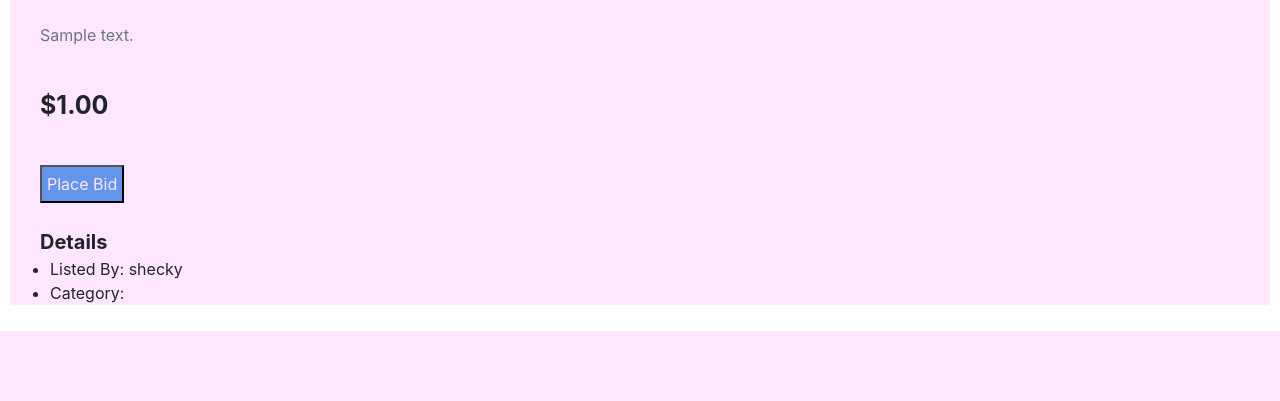
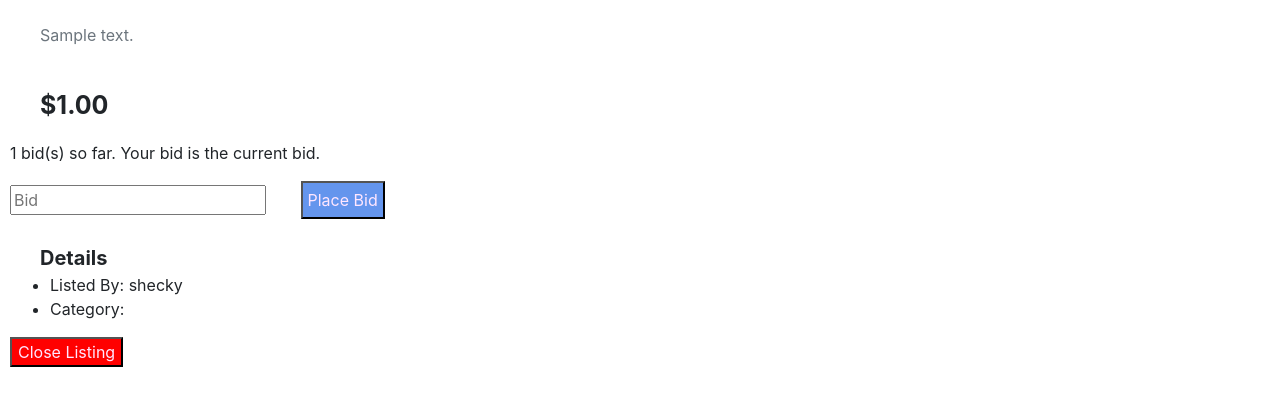
Before and after one commit to Daley876/commerce, a Django app: page /listings/1 in a window 1280 px wide. Shown: the part 474-875 px from the top of the page. Before the commit the page ends 805 px from the top, so only its background shows below. Run offline with Django 3.2, Linux system fonts and the light colour scheme; a user stored in the database is signed in; data comes from the database, SQL or seed files in the repository; both versions use the stored data as it was after the commit; tables that the repository leaves empty hold one stand-in row (values such as "Sample post"); one stand-in notice (Sample message) is shown; some libraries are stand-ins or nearby versions.

Commit message:
Completed Bidding and close listing features

```diff
--- a/commerce/createList/admin.py
+++ b/commerce/createList/admin.py
@@ -5,7 +5,8 @@ from .models import Listing,Category
 class CatAdmin(admin.ModelAdmin):
     list_display = ("code","name")
 class ListingAdmin(admin.ModelAdmin):
-    list_display = ("id","title","description","bid","url","category_name","userID",
+    list_display = ("id","title","description","bid","startingBid","currBidBy",
+                    "url","category_name","userID",
                     "createDateTime") #  comma at the end is mandatory
 
 admin.site.register(Listing,ListingAdmin)
--- a/commerce/createList/models.py
+++ b/commerce/createList/models.py
@@ -12,11 +12,12 @@ class Listing(models.Model):
     title = models.CharField(max_length=36)
     description = models.TextField()
     bid = models.FloatField()
+    startingBid = models.FloatField(default=0.00)
+    currBidBy = models.ForeignKey(User, on_delete=models.CASCADE,related_name="currBidUser",default=1)
     url = models.TextField(max_length=250,blank=True)
     category_name = models.ForeignKey(Category, on_delete=models.CASCADE,default="NONE",related_name="cats")
     userID = models.ForeignKey(User, on_delete=models.CASCADE,related_name="createUser",default=1)
     createDateTime = models.CharField(max_length=60,default="NONE")
 
-
     def __str__(self):
         return f"{self.id}"
--- a/commerce/createList/views.py
+++ b/commerce/createList/views.py
@@ -39,7 +39,8 @@ def createListing(request,idNo):
             UserIdNum = User.objects.get(id=idNo)
 
             #saves new listing
-            Listing.objects.create(title=newTitle,description=newDesc,bid=newBid,url=newUrl,
+            Listing.objects.create(title=newTitle,description=newDesc,bid=newBid,
+                                   startingBid=newBid,url=newUrl,
                                    category_name=newCat,createDateTime=createDate,userID=UserIdNum)
             return HttpResponseRedirect(reverse("auctions:index"))
 
--- a/commerce/listings/templates/listings/index.html
+++ b/commerce/listings/templates/listings/index.html
@@ -2,28 +2,34 @@
 
 
 {% block body %}
+
+    {% if closedMsg %}
+        <strong>{{ closedMsg }}</strong>
+        {% elif winMsg %}
+        <strong>{{ winMsg }}</strong>
+
+    {% else %}
         <strong style="font-size: 40px;">Listing: {{ posting.title }}</strong><br>
 
-
+        <!-- WATCHLIST ACTION BUTTON-->
         {% if items %}
             <form action="{% url 'listings:del'%}"  method="post" >
                 {% csrf_token %}
-            <input type="hidden" value="{{ posting.id }}" name="listingID">
+                <input type="hidden" value="{{ posting.id }}" name="listingIDwatch">
                 <input style="background-color: darkslategray; color: #ffe6ff" type="submit"
                        value="Remove from watchlist">
             </form>
         {% else %}
             <form action="{% url 'listings:add'%}" method="POST" >
                 {% csrf_token %}
-        <input type="hidden" value="{{ posting.id }}" name="listingID">
+                <input type="hidden" value="{{ posting.id }}" name="listingIDwatch">
                 <input style="background-color: darkslategray; color: #ffe6ff" type="submit"
                        value="Add To Watchlist">
             </form>
         {% endif %}
 
 
-
-    <div style="width: 100%; background-color:#ffe6ff;">
+        <!-- START OF LISTING DETAILS-->
         <div style="padding-top: 20px;">
 
             <div style="width: 305px;">
@@ -38,12 +44,32 @@
             </div><br>
             <div>  <!-- floatformat:2 sets the decimal places for the value given value-->
                 <p style="font-size: 25px;margin-left:  30px;"><b>${{ posting.bid|floatformat:2}}</b></p>
+            </div>
+            <p>{{ numBids }} {{ bidMsg }}</p> <!-- listing bid messages-->
+            <div>
+
+    <!-- PLACE BID FORM-->
+                <form method="post" action="{% url 'listings:bid' %}">
+                    {% csrf_token %}
+                    <input type="text" name="bidAmt" placeholder="Bid">
+                    <input type="hidden" value="{{ posting.id }}" name="listingID">
+
+                    {% if messages and not method%}
+                        {% for msg in messages %}
+                            {% if msg.tags %}
+                                <script><!-- to use alerts then the script tags must be used-->
+                                alert("{{ msg }}")
+                                </script>
+                            {% endif %}
+                        {% endfor %}
+                    {% endif %}
+
+                    <input type="submit" style="padding: 5px;
+                background-color: cornflowerblue; color: #ffe6ff;margin-left: 30px;"
+                           value="Place Bid">
+                </form>
+
             </div><br>
-            <div>
-                <button style="padding: 5px;
-                background-color: cornflowerblue; color: #ffe6ff;margin-left: 30px;">
-                    Place Bid</button>
-        </div> <br>
             <div>
                 <strong style="margin-left:  30px; font-size: 20px;">Details</strong> </div>
             <ul>
@@ -51,11 +77,21 @@
                 <li>  Category: {{ posting.category_name }}</li>
             </ul>
         </div>
+        <!-- END OF LISTING DETAILS-->
 
-        </div>
-    </div>
+        <!--CLOSE LISTING ACTIONS   -->
+
+        {% if ownedListing %}
+            <form action="{% url 'listings:close'%}"  method="post" >
+                {% csrf_token %}
+                <input type="hidden" value="{{ posting.id }}" name="postingID">
+                <input style="background-color: red; color: #ffe6ff" type="submit"
+                       value="Close Listing">
+            </form><br>
 
 
+        {% endif %}
 
+    {% endif %}
 
 {% endblock %}
--- a/commerce/listings/urls.py
+++ b/commerce/listings/urls.py
@@ -5,10 +5,17 @@ from . import views
 app_name = "listings"
 urlpatterns = [
     path("", views.listingsView, name="index"),
-    path("<int:idNo>", views.listingsView, name="index"),
+    path('<int:idNo>', views.listingsView, name="index"),
+
     path("", views.addToWatchList, name="add"),
     path("add_to_list",views.addToWatchList,name="add"),
-    path("", views.addToWatchList, name="del"),
-    path("remove_to_list",views.DelFromWatchList,name="del")
 
+    path("", views.DelFromWatchList, name="del"),
+    path("remove_to_list",views.DelFromWatchList,name="del"),
+
+    path("", views.createBid, name="bid"),
+    path("submit_bid",views.createBid,name="bid"),
+
+    path("", views.closeListing, name="close"),
+    path("close_listing",views.closeListing,name="close")
 ]
--- a/commerce/listings/views.py
+++ b/commerce/listings/views.py
@@ -1,55 +1,161 @@
 from django.shortcuts import render
 from createList.models import Listing
 from auctions.models import User
+from watchlist.models import watcherList
+from .models import Bids, hist_lists
+from django.db.models import Max
+from django.contrib import messages
 from django.contrib.auth import get_user
-from watchlist.models import watcherList
+from datetime import datetime
 from django.urls import reverse
 from django.http import HttpResponseRedirect
 from django.contrib.auth.decorators import login_required
+
+
 # Create your views here.
 
-#This function lists full details of an item. it will search for item from watchList table automatically
+@login_required(login_url='/admin')
+def createBid(request):
+    fromForm = request.POST['bidAmt']
+    idNum = request.POST['listingID']
+    bid = float(fromForm)
+    listId = str(idNum)
+    now = datetime.now()  # get system date
+    createDate = now.strftime("%B %d, %Y %I:%M %p")  # formats date to string and saves
+
+    listIdNum = Listing.objects.get(id=listId)  # list object
+    userId = get_user(request).id
+    UserID = User.objects.get(id=userId)  # user object
+
+    maxBid = listIdNum.bid
+    startBid = listIdNum.startingBid
+
+    # validation for bid amount
+    if (UserID != listIdNum.userID):
+        if (bid >= startBid and bid > maxBid):
+            # checks if user has current bid on item
+            if (Bids.objects.filter(listingID=listIdNum, bidBy=UserID).exists()):
+                curr_bid = Bids.objects.get(listingID=listIdNum, bidBy=UserID)
+                curr_bid.amount = bid
+                curr_bid.save()
+                # updates current listing with new bid amount
+                listIdNum.bid = bid
+                listIdNum.save()
+                listIdNum.currBidBy = UserID
+                listIdNum.save()
+                messages.info(request, "Your bid has been placed.")
+                return HttpResponseRedirect(reverse("listings:index", args=(listId,)))
+            else:
+                # gets listing from db based on ID number
+                Bids.objects.create(listingID=listIdNum, bidBy=UserID, amount=bid, datetimeOfBid=createDate)
+
+                # updates current listing with new bid amount
+                listIdNum.bid = bid
+                listIdNum.save()
+                listIdNum.currBidBy = UserID
+                listIdNum.save()
+                messages.info(request, "Your bid has been placed.")
+                return HttpResponseRedirect(reverse("listings:index", args=(listId,)))
+        else:
+            messages.error(request, "This bid cannot be placed. Please adjust bid amount.")
+            return HttpResponseRedirect(reverse("listings:index", args=(listId,)))
+    else:
+        messages.error(request, "Cannot bid on own listing.")
+        return HttpResponseRedirect(reverse("listings:index", args=(listId,)))
+
+
+# This function lists full details of an item. it will search for item from watchList table automatically
 # if no item is found null is sent to template and Button becomes "Add to list"
-#if item is found then it is sent to template and Button becomes "Remove to list"
+# if item is found then it is sent to template and Button becomes "Remove to list"
+
 @login_required(login_url='/admin')
-def listingsView(request,idNo):
-    listing = Listing.objects.get(id=idNo)
+def listingsView(request, idNo):
+    userID = get_user(request).id
+# checks user won listing or not
+    if (not hist_lists.objects.filter(finalBidBy=userID,listingID=idNo).exists()):
+        #checks if listing ID in URL exists
+        if (Listing.objects.filter(id=idNo).exists()):
+            listing = Listing.objects.get(id=idNo)
 
-    try:
-        userID = get_user(request).id
-        user = User.objects.get(id=userID)
-        watcheditems = watcherList.objects.get(listID=listing,watchedBy=user)
-    except:
-        watcheditems = ""
+            user = User.objects.get(id=userID)
+
+            # sets messages to show about about bids. total and if user has current max bid
+            bidsCount = str(Bids.objects.count())
+            numBids = bidsCount + " bid(s) so far."
+            bidMsgCheck = ""
+            ownerCheck = ""
+
+            if listing.userID == user:
+                ownerCheck = "set"
+            ownedListing = ownerCheck
+
+            if user == listing.currBidBy:
+                bidMsgCheck = " Your bid is the current bid."
+            bidMsg = bidMsgCheck
+
+            try:
+
+                watcheditems = watcherList.objects.get(listID=listing, watchedBy=user)
+            except:
+                watcheditems = ""  # this assigns null to variable in the event no rows exist
+                return render(request, "listings/index.html", {
+                    "posting": listing, "items": watcheditems, "numBids": numBids,
+                    "bidMsg": bidMsg, "ownedListing": ownedListing
+                })
+
+            return render(request, "listings/index.html", {
+                "posting": listing, "items": watcheditems, "numBids": numBids,
+                "bidMsg": bidMsg, "ownedListing": ownedListing
+            })
+        else:
+            return render(request, "listings/index.html", {
+                "closedMsg": "THIS LISTING IS NO LONGER AVAILABLE."
+            })
+
+    else:
         return render(request, "listings/index.html", {
-            "posting":listing,"items":watcheditems
+            "winMsg": "CONGRATULATIONS! YOUR BID FOR THIS LISTING WON!"
         })
-
-    return render(request, "listings/index.html", {
-        "posting":listing,"items":watcheditems
-    })
-
 
 #  ADDS ITEM FROM WATCH LIST
 @login_required(login_url='/admin')
 def addToWatchList(request):
-    idNum = request.POST['listingID']
-    finalID = str(idNum)
-    list = Listing.objects.get(id=finalID)
+    idNum = request.POST['listingIDwatch']
+    print(idNum)
+    # finalID = int(idNum)
+    list = Listing.objects.get(id=idNum)
     watchUser = get_user(request)
     Adduser = User.objects.get(id=list.userID.id)
-    watcherList.objects.create(listID=list,addedBy=Adduser,watchedBy=watchUser)
-    return HttpResponseRedirect(reverse("listings:index",args=(idNum)),)
-
+    watcherList.objects.create(listID=list, addedBy=Adduser, watchedBy=watchUser)
+    return HttpResponseRedirect(reverse("listings:index", args=(idNum,)))
 
 
 #  REMOVES ITEM FROM WATCH LIST
 @login_required(login_url='/admin')
 def DelFromWatchList(request):
-    idNum = request.POST['listingID']
-    finalID = str(idNum)
-    list = Listing.objects.get(id=finalID)
+    idNum = request.POST['listingIDwatch']
+    # finalID = int(idNum)
+    list = Listing.objects.get(id=idNum)
     watchUser = get_user(request).id
     Adduser = User.objects.get(id=list.userID.id)
-    watcherList.objects.get(listID=list,addedBy=Adduser,watchedBy=watchUser).delete()
-    return HttpResponseRedirect(reverse("listings:index",args=(idNum)),)
+    watcherList.objects.get(listID=list, addedBy=Adduser, watchedBy=watchUser).delete()
+    return HttpResponseRedirect(reverse("listings:index", args=(idNum,)))
+
+
+#  REMOVES ITEM FROM LISTINGS
+@login_required(login_url='/admin')
+def closeListing(request):
+    idNum = request.POST['postingID']
+    listObject = Listing.objects.get(id=idNum)
+
+    now = datetime.now()  # get system date
+    closedDate = now.strftime("%B %d, %Y %I:%M %p")  # formats date to string and saves
+
+    # archives post before deleting.
+    hist_lists.objects.create(listingID=idNum, startingBid=listObject.startingBid, finalBid=listObject.bid,
+                              finalBidBy=listObject.currBidBy, listBy=listObject.userID,
+                              closedDateTime=closedDate)
+    listObject.delete()
+    return render(request, "listings/index.html", {
+        "closedMsg": "THIS LISTING IS NO LONGER AVAILABLE."
+    })
```
Also changed, not shown: commerce/listings/admin.py (+9 -0 lines), commerce/listings/models.py (+21 -1 lines), commerce/createList/migrations/0019_listing_startingbid.py (added), commerce/createList/migrations/0020_listing_currbidby.py (added), commerce/db.sqlite3, commerce/listings/migrations/0001_initial.py (added), commerce/listings/migrations/0002_auto_20210305_2042.py (added), commerce/listings/migrations/0003_auto_20210305_2315.py (added), commerce/listings/migrations/0004_hist_lists.py (added), commerce/listings/migrations/0005_auto_20210306_0328.py (added). Lines whose indentation alone changed are shown as unchanged.
